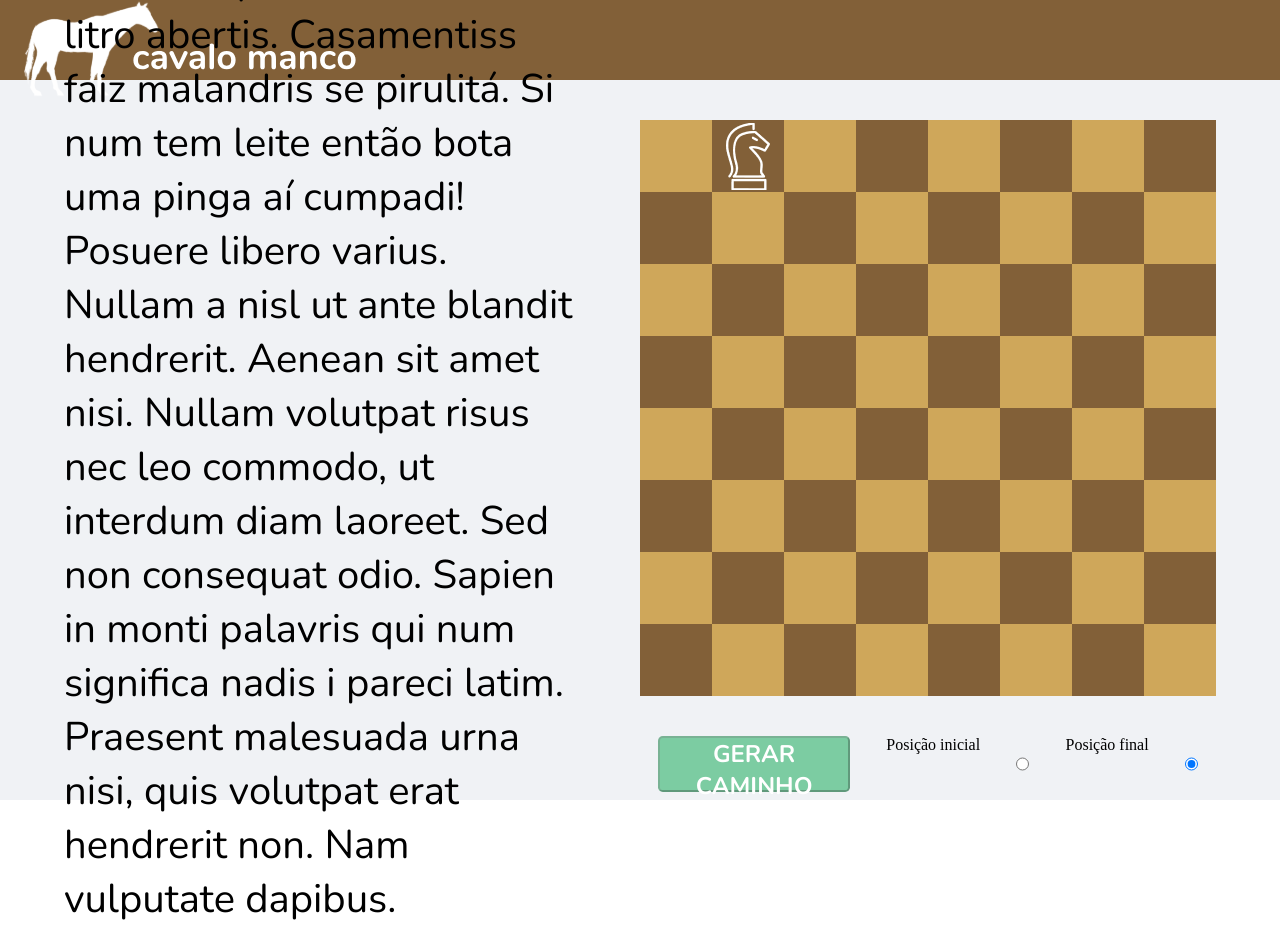
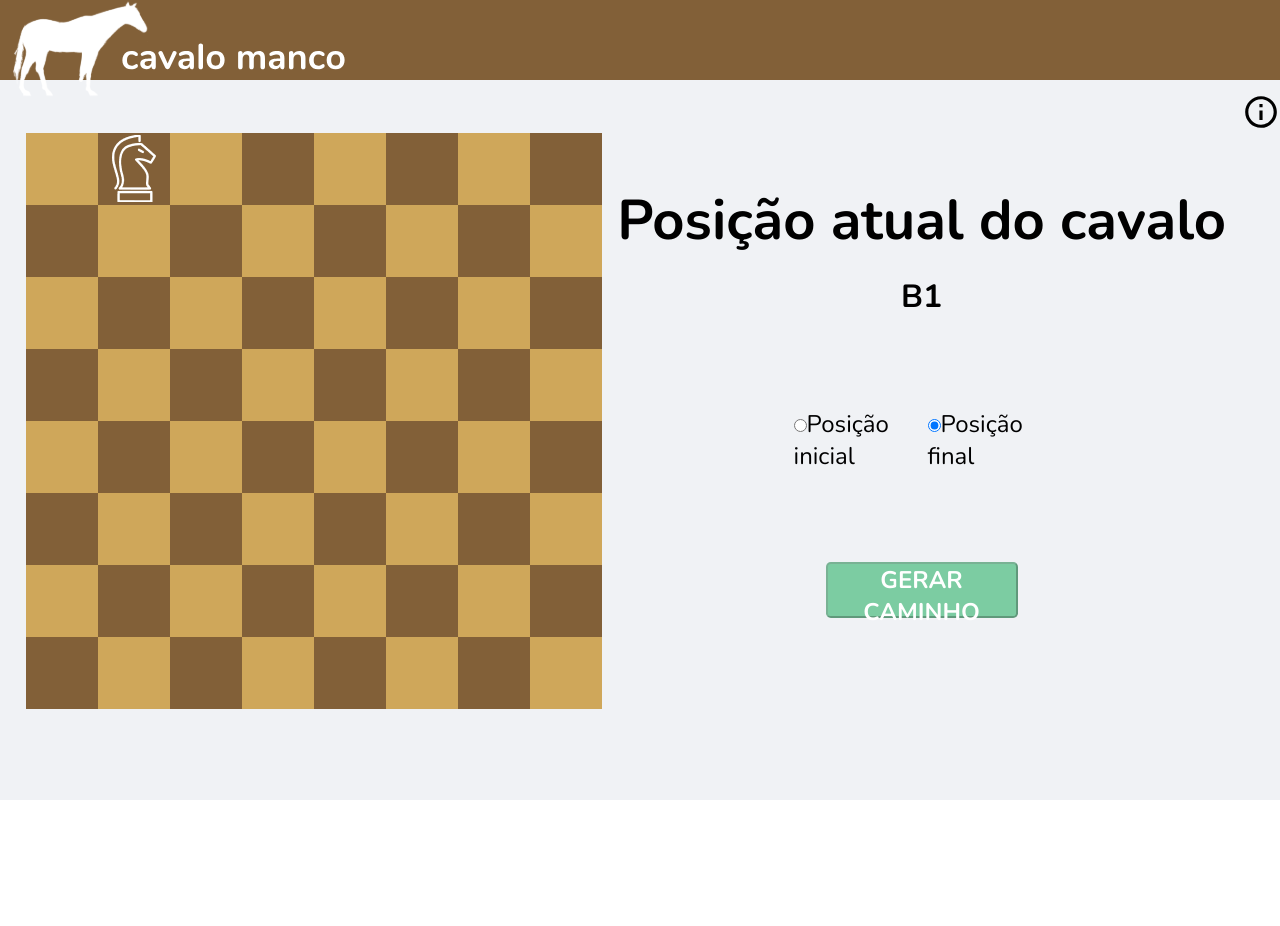
Before and after one commit to projeto-de-algoritmos/Final_Cavalo_Manco, a React (Create React App) app: page /chess in a window 1280 px wide. After the commit the page ends 800 px from the top, so only its background shows below. Built offline with nearby package versions, Linux system fonts and the light colour scheme.

Commit message:
Finish project v2
Co-authored-by: Danillo <danillosouza1704@gmail.com>

```diff
--- a/package.json
+++ b/package.json
@@ -13,6 +13,7 @@
     "@types/react-dom": "^17.0.0",
     "react": "^17.0.2",
     "react-dom": "^17.0.2",
+    "react-modal": "^3.13.1",
     "react-router-dom": "^5.2.0",
     "react-scripts": "4.0.3",
     "styled-components": "^5.3.0",
--- a/src/Components/GameTable/index.jsx
+++ b/src/Components/GameTable/index.jsx
@@ -3,15 +3,29 @@ import Field from "../Field";
 import { useState,useEffect } from "react";
 import KnightBoard from "../../utils/KnightBoard";
 import stringParser from "../../utils/stringParser";
+import Modal from '@material-ui/core/Modal';
+import infoIcon from "../../assets/info-icon.svg";
+import { makeStyles } from '@material-ui/core/styles';
+import {modalText} from "../../assets/text"
 
 function GameTable() {
   const fieldHorizontal = ["0", "1", "2", "3", "4", "5", "6", "7"];
   const fieldVertical = ["0", "1", "2", "3", "4", "5", "6", "7"];
+  const letters = ["A", "B", "C", "D", "E", "F", "G", "H"];
   const colors = ["#CFA75A", "#826038"];
   const [selectedField, setSelectedField] = useState("");
   const [path, setPath] = useState([]);
   const [horsePosition, setHorsePosition] = useState("01");
   const [radio, setRadio] = useState("1");
+  const [showModal, setShowModal] = useState(false);
+
+  const renderHorsePosition = () => (
+    <div >
+      <h1 className="positionTitle">Posição atual do cavalo</h1>
+      <h2 className="positionText">{letters[parseInt(horsePosition[1])]}{parseInt(horsePosition[0]+1)}</h2>
+    </div>
+  )
+
 
   useEffect(()=>{
     setPath([])
@@ -38,6 +52,13 @@ function GameTable() {
     }
   };
 
+  const handleOpen = () =>{
+    setShowModal(true);
+    console.log(true);
+  }
+  const handleClose = () =>{
+    setShowModal(false);
+  }
   const renderField = () => {
     return (
       <div className="column">
@@ -62,10 +83,47 @@ function GameTable() {
     );
   };
 
+  const body = (
+    <div className="modal-container">
+      <div className="modal">
+        <div className="closeModal">
+          <p onClick={handleClose}>X</p>
+        </div>
+        <div className="modalContent">
+          <h2 id="simple-modal-title">Como funciona</h2><br/>
+          <p id="simple-modal-description">
+          {modalText}
+          </p>
+        </div>
+      </div>
+    </div>
+  );
+
   return (
     <section className="GameTable">
+      <Modal
+        open={showModal}
+        onClose={handleClose}
+        aria-labelledby="simple-modal-title"
+        aria-describedby="simple-modal-description"
+     >
+        {body}
+      </Modal>
+      <div className="board-container">
+
+      </div>
       <div className="board">{renderField()}</div>
       <div className="button-container">
+      {renderHorsePosition()}
+        <div className="radio-container">
+          <div>
+            <input type="radio" value="0" onChange={(e) => handleRadio(e)} checked={radio === "0"}/><label>Posição inicial</label>
+          </div>
+          <div>
+            <input type="radio" value="1" onChange={(e) => handleRadio(e)} checked={radio === "1"}/><label>Posição final</label>
+          </div>
+        </div>
+
         <button
           className="start-button"
           disabled={!selectedField}
@@ -83,9 +141,8 @@ function GameTable() {
         >
           GERAR CAMINHO
         </button>
-      <label>Posição inicial</label><input type="radio" value="0" onChange={(e) => handleRadio(e)} checked={radio === "0"}/>
-      <label>Posição final</label><input type="radio" value="1" onChange={(e) => handleRadio(e)} checked={radio === "1"}/>
       </div>
+        <img src={infoIcon} className="icon" alt="" onClick={handleOpen}/>
     </section>
   );
 }
--- a/src/Components/GameTable/styles.css
+++ b/src/Components/GameTable/styles.css
@@ -1,12 +1,12 @@
-.gametable {
-  width: 50vw;
+.GameTable {
+  width: 100vw;
   box-sizing: border-box;
   padding: 1vw;
-  height: 100vh;
+  height: 80vh;
   display: flex;
-  align-items: center;
-  justify-content: center;
 }
+
+
 .board {
   margin: 5vh 0vh;
   display: flex;
@@ -19,8 +19,17 @@
 }
 .button-container {
   display: flex;
-  align-items: space-between;
+  flex-direction: column;
+  align-items: center;
+  justify-content: space-evenly;
+  width:50vw;
+}
+
+.radio-container{
+  display: flex;
+  align-items: space-around;
   justify-content: space-around;
+  width: 20vw;
 }
 
 button:hover {
@@ -57,3 +66,58 @@ button:active {
   background-color: #df1c4080;
   cursor: auto;
 }
+
+.icon {
+  width: 3vw;
+  height: 3vw;
+}
+
+.modal-container {
+  display: flex;
+  align-items: center;
+  justify-content: center;
+  height: 100vh;
+}
+
+.closeModal {
+  align-self: flex-start;
+  justify-self: flex-start;
+  padding:1vw;
+  font-weight: bold;
+}
+
+.closeModal:hover{
+  cursor: pointer;
+}
+
+.modalContent{
+  padding: 3vw;
+}
+.modal{
+  display: flex;
+  background-color: white;
+  border-radius: 25px;
+  width: 30vw;
+  height: 30vh;
+}
+
+.positionDiv {
+  display: flex;
+  align-content: center;
+}
+
+.positionText{
+  text-align: center;
+  margin-top: 1rem;
+  font-family: "Nunito", sans-serif;
+  font-size: 2rem;
+}
+.positionTitle{
+  font-size: 3.5rem;
+  font-family: "Nunito", sans-serif;
+}
+
+label{
+  font-size:  1.5rem;
+  font-family: "Nunito", sans-serif;
+}
--- a/src/Components/Navbar/styles.css
+++ b/src/Components/Navbar/styles.css
@@ -2,5 +2,5 @@
   background-color: #826038;
   align-self: stretch;
   height: 10vh;
-  padding-left: 1.5rem;
+  padding-left: 1vw;
 }
--- /dev/null
+++ b/src/Pages/HomePage/index.jsx
@@ -0,0 +1,13 @@
+import "./styles.css"
+import logo from "../../assets/lameHorse.svg"
+import { useHistory } from "react-router-dom";
+function HomePage () {
+    const history = useHistory();
+    return(
+    <div className="homeDiv">
+        <img src={logo} alt="" className="image"/>
+        <button className="button" onClick={()=>{history.push("/chess")}}>Iniciar simulação</button>
+    </div>)
+}
+
+export default HomePage;
--- /dev/null
+++ b/src/Pages/HomePage/styles.css
@@ -0,0 +1,32 @@
+.homeDiv {
+    height: 100vh;
+    width: 100vw;
+    display: flex;
+    flex-direction: column;
+    justify-content: center;
+    align-items: center;
+    background-color: #826038;
+}
+.image {
+    width: 65%;
+    height: 50%;
+}
+
+button:hover {
+    cursor: pointer;
+}
+
+button:active {
+    opacity: 80%;
+}
+
+.button {
+    background-color: #08a550;
+    width: 15vw;
+    height: 7vh;
+    color: white;
+    font-family: "Nunito", sans-serif;
+    font-size: 1.5rem;
+    font-weight: bold;
+    border-radius: 0.3rem;
+}
--- a/src/Pages/InitialPage/index.jsx
+++ b/src/Pages/InitialPage/index.jsx
@@ -8,7 +8,7 @@ function App() {
     <>
       <Navbar />
       <section className="content">
-        <Instructions />
+        {/* <Instructions /> */}
         <GameTable />
       </section>
     </>
--- a/src/Pages/InitialPage/styles.css
+++ b/src/Pages/InitialPage/styles.css
@@ -8,4 +8,6 @@
   width: 100vw;
   height: 90vh;
   display: flex;
+  padding: 0 1vw;
+  box-sizing: border-box;
 }
--- /dev/null
+++ b/src/Routes.js
@@ -0,0 +1,20 @@
+import {
+    BrowserRouter as Router,
+    Switch,
+    Route,
+  } from "react-router-dom";
+
+import HomePage from "./Pages/HomePage"
+import InitialPage from "./Pages/InitialPage"
+
+
+function Routes () {
+    return (
+        <Router>
+          <Route path="/" exact component={HomePage}/>
+          <Route path="/chess" component={InitialPage}/>
+        </Router>
+    );
+}
+
+export default Routes;
--- /dev/null
+++ b/src/assets/text.js
@@ -0,0 +1,3 @@
+const modalText = "O cavalo manco é um simulador de movimentos do cavalo no xadrez. A plataforma foi desenvolvida para identificar o menor caminho possível de um  inicial a um ponto final. Para identificar o menor caminho a plataforma está utilizando o algoritmo de Bellman Ford"
+
+export {modalText};
--- a/src/index.jsx
+++ b/src/index.jsx
@@ -1,10 +1,10 @@
 import React from 'react';
 import ReactDOM from 'react-dom';
-import App from './Pages/InitialPage';
+import Routes from './Routes';
 
 ReactDOM.render(
   <React.StrictMode>
-    <App />
+    <Routes />
   </React.StrictMode>,
   document.getElementById('root')
 );
```
Also changed, not shown: src/assets/info-icon.svg (added), 1 other file (tests, documents, lock files or other folders).
